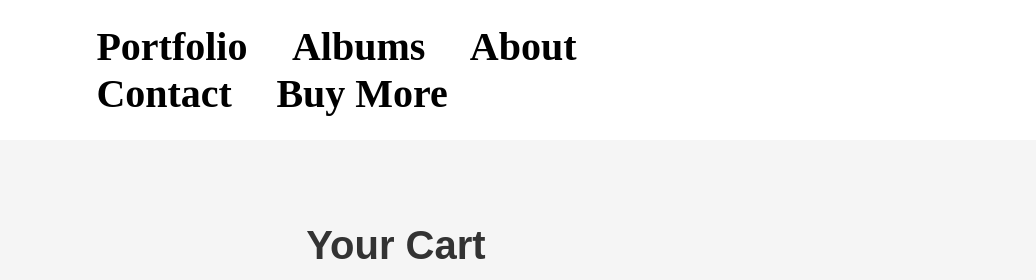
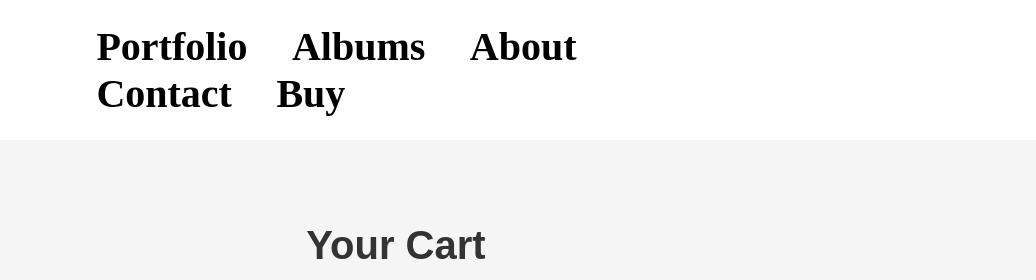
Before and after one commit to ab23223/INTENCEMEDIAA, a website: page cart.html in a window 1280 px wide. Shown: the top 280 px of the page, 244-1280 px from the left. Drawn offline with Linux system fonts and the light colour scheme; a web font is replaced by a local one.

Commit message:
changed Buy More to Buy

```diff
--- a/cart.html
+++ b/cart.html
@@ -17,7 +17,7 @@
                 <li><a href="index.html#albums">Albums</a></li>
                 <li><a href="index.html#about">About</a></li>
                 <li><a href="index.html#contact">Contact</a></li>
-                <li><a href="buy.html">Buy More</a></li>
+                <li><a href="buy.html">Buy</a></li>
             </ul>
         </nav>
     </header>
```
